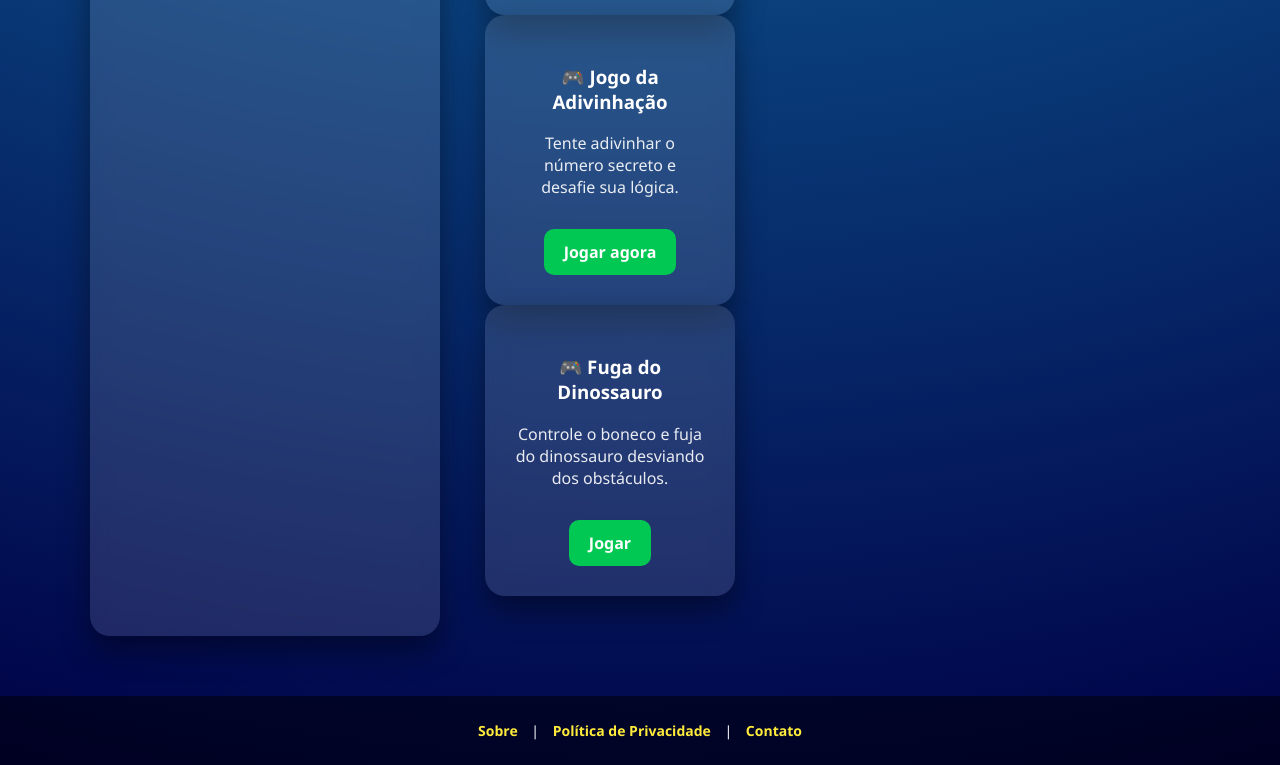
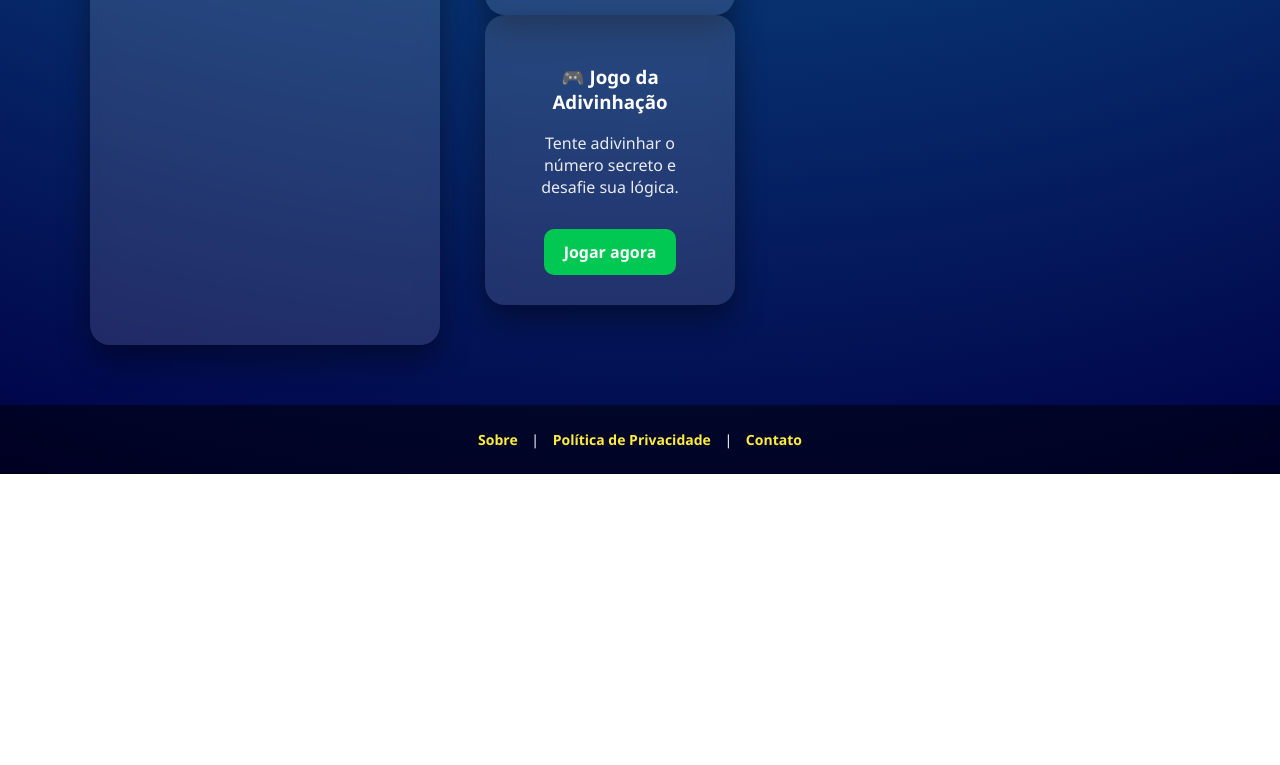
Before and after one commit to kauanrodriguez1935-create/gerafacil, a plain HTML site: page index.html in a window 1280 px wide. Shown: the part 1555-2320 px from the top of the page. After the commit the page ends 2029 px from the top, so only its background shows below. Drawn offline with Linux system fonts and the light colour scheme.

Commit message:
Update index.html

```diff
--- a/index.html
+++ b/index.html
@@ -266,12 +266,6 @@
   <p>Tente adivinhar o número secreto e desafie sua lógica.</p>
   <a href="jogo-adivinhacao.html" class="btn">Jogar agora</a>
     </div>
-
-    <div class="card">
-  <h3>🎮 Fuga do Dinossauro</h3>
-  <p>Controle o boneco e fuja do dinossauro desviando dos obstáculos.</p>
-  <a href="jogo-fuga-dino.html" class="btn">Jogar</a>
-    </div>
 </section>
 
 
```
